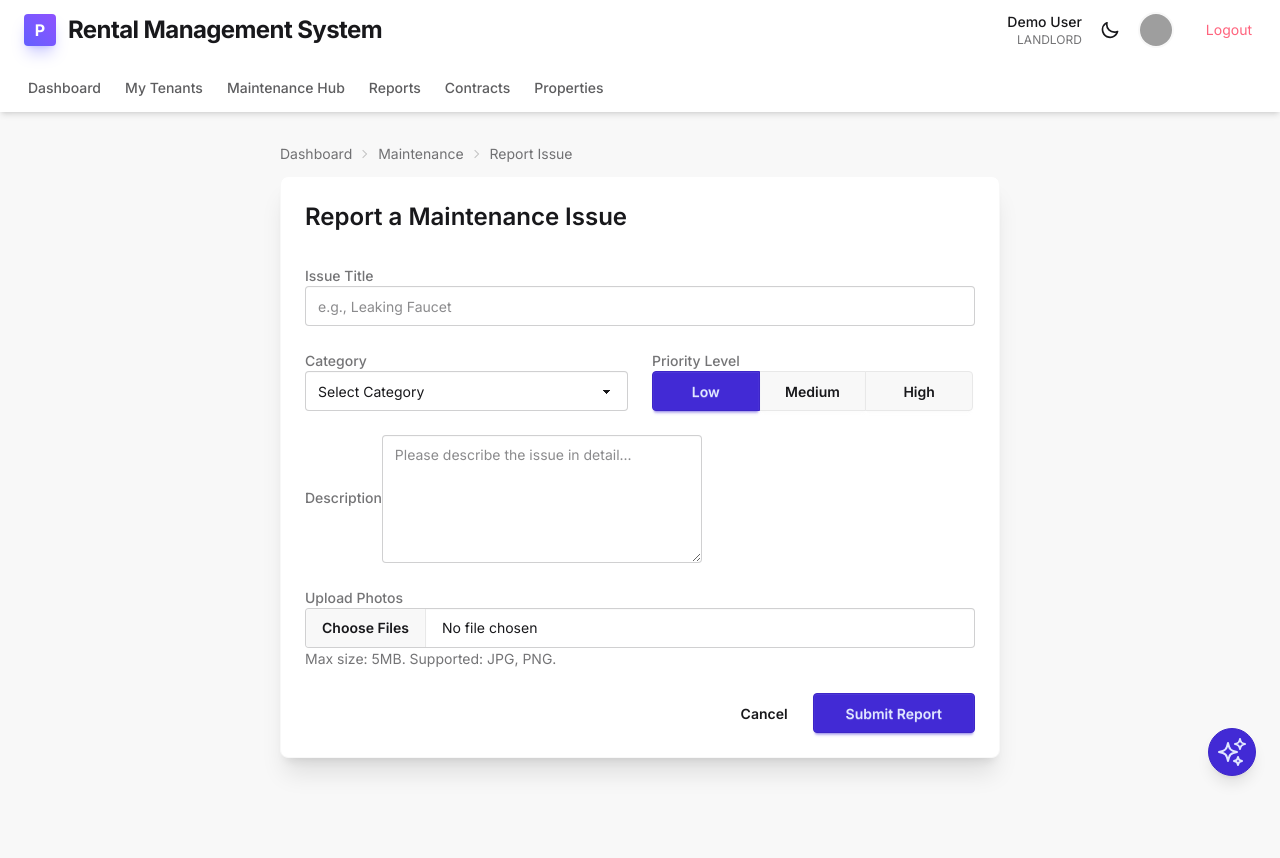
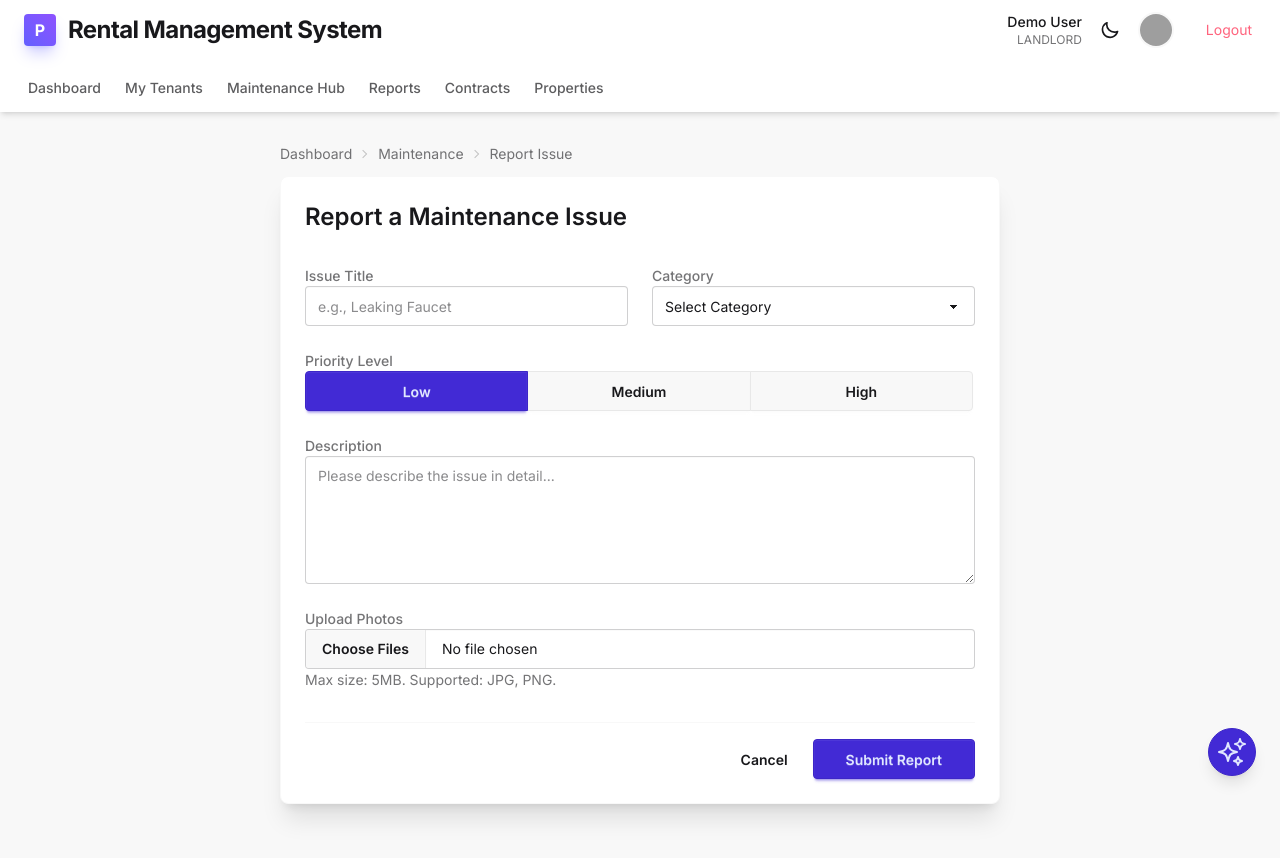
Before and after one commit to mirulnorazmi/rms-fe, an Angular app: page /tenant/maintenance/report in a window 1280 px wide. Shown: the top 858 px of the page. Built offline with nearby package versions, Linux system fonts and the light colour scheme; grey boxes are pictures that could not be loaded.

Commit message:
commit report issue

```diff
--- a/src/app/pages/tenant/maintenance/report-issue/report-issue.component.html
+++ b/src/app/pages/tenant/maintenance/report-issue/report-issue.component.html
@@ -13,6 +13,7 @@
 
       <form (ngSubmit)="submitIssue()" class="space-y-6">
 
+        <div class="grid grid-cols-1 md:grid-cols-2 gap-6">
           <div class="form-control w-full">
             <label class="label">
               <span class="label-text font-medium">Issue Title</span>
@@ -20,7 +21,6 @@
             <input type="text" placeholder="e.g., Leaking Faucet" class="input input-bordered w-full" [(ngModel)]="issue.title" name="title" required />
           </div>
 
-        <div class="grid grid-cols-1 md:grid-cols-2 gap-6">
           <div class="form-control w-full">
             <label class="label">
               <span class="label-text font-medium">Category</span>
@@ -34,6 +34,7 @@
               <option>General Repair</option>
             </select>
           </div>
+        </div>
 
         <div class="form-control w-full">
           <label class="label">
@@ -45,13 +46,12 @@
             <input class="join-item btn w-1/3" type="radio" name="priority" value="High" aria-label="High" [(ngModel)]="issue.priority" />
           </div>
         </div>
-        </div>
 
         <div class="form-control w-full">
           <label class="label">
             <span class="label-text font-medium">Description</span>
           </label>
-          <textarea class="textarea textarea-bordered h-32" placeholder="Please describe the issue in detail..." [(ngModel)]="issue.description" name="description"></textarea>
+          <textarea class="textarea textarea-bordered h-32 w-full" placeholder="Please describe the issue in detail..." [(ngModel)]="issue.description" name="description"></textarea>
         </div>
 
         <div class="form-control w-full">
@@ -64,7 +64,7 @@
           </label>
         </div>
 
-        <div class="card-actions justify-end mt-6">
+        <div class="card-actions justify-end mt-8 pt-4 border-t border-base-200">
           <button type="button" class="btn btn-ghost" routerLink="/tenant/maintenance/tickets">Cancel</button>
           <button type="submit" class="btn btn-primary px-8" [disabled]="isSubmitting">
             <span *ngIf="isSubmitting" class="loading loading-spinner"></span>
```
Lines whose indentation alone changed are shown as unchanged.
